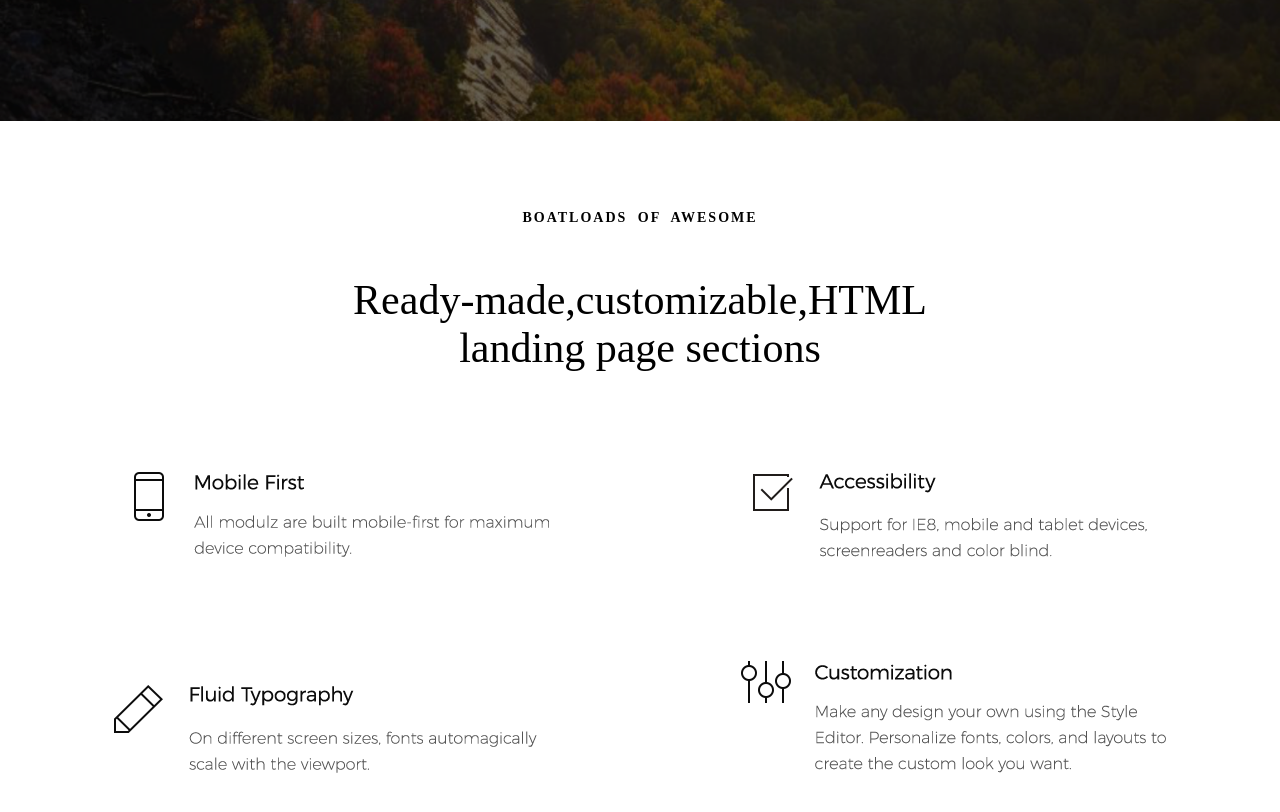
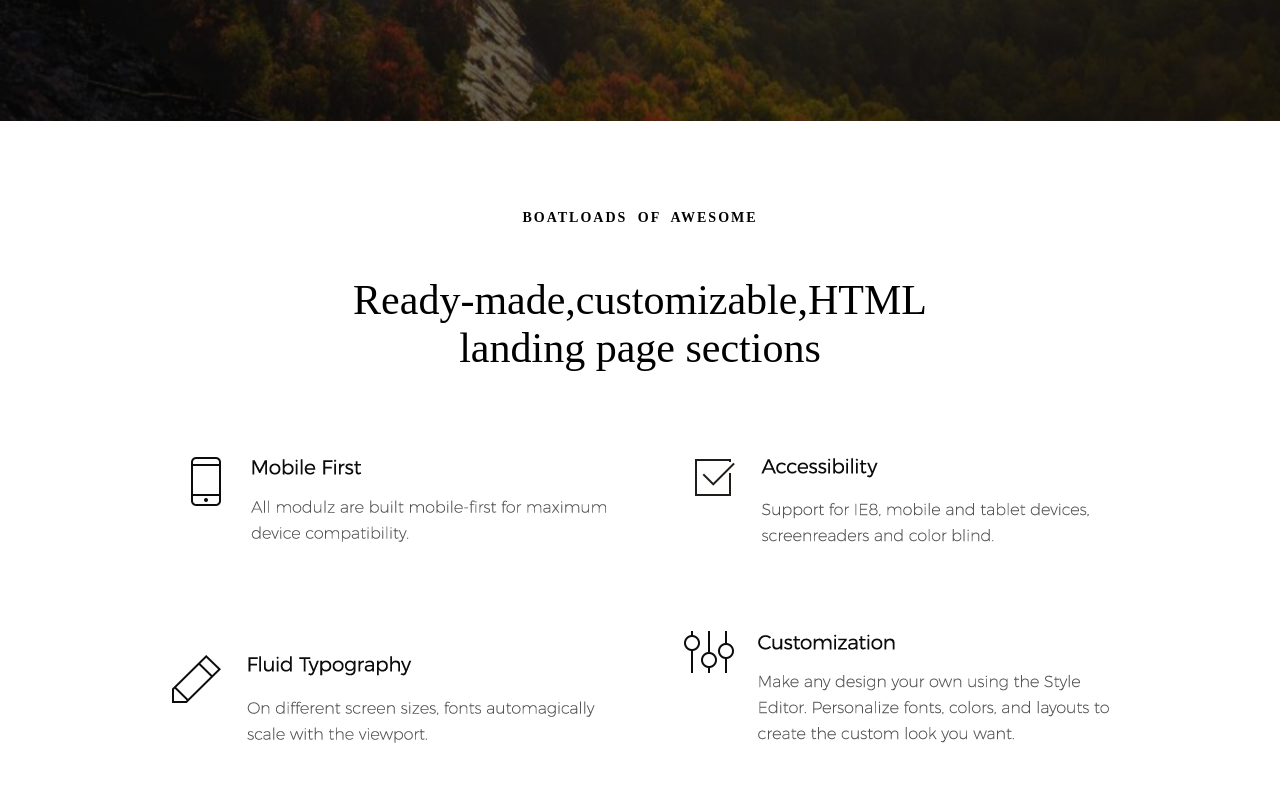
Before and after one commit to Nepent/ife2018-homework, a plain HTML site: page 漂亮的网站/index.html in a window 1280 px wide. Shown: the part 869-1681 px from the top of the page. Drawn offline with Linux system fonts and the light colour scheme.

Commit message:
第九到第十一天：一个漂亮的网站

```diff
--- a/漂亮的网站/index.html
+++ b/漂亮的网站/index.html
@@ -25,11 +25,11 @@
 <section id="info">
     <h3>BOATLOADS OF AWESOME</h3>
     <p>Ready-made,customizable,HTML<br> landing page sections</p>
-    <div>
-        <img src="images/iphone.png" />
-        <img src="images/check.png" />
-        <img src="images/pencill.png" />
-        <img src="images/setting.png" />
+    <div id="info-img">
+        <img class="info-img1" src="images/iphone.png" />
+        <img class="info-img2" src="images/check.png" />
+        <img class="info-img1" src="images/pencill.png" />
+        <img class="info-img2" src="images/setting.png" />
     </div>
 </section><!--info结束-->
 
--- a/漂亮的网站/style.css
+++ b/漂亮的网站/style.css
@@ -88,9 +88,18 @@ a{
 #info p{
     margin-top: 50px;
     font-size: 42px;
+    margin-bottom: 85px;
 }
-#info img {
-    margin: 100px 100px 0 100px;
+#info-img{
+    margin: 0 auto;
+    width: 1050px;
+    height: 300px;
+}
+.info-img1{
+    margin: 0 85px 85px 0;
+}
+.info-img2{
+    margin-bottom: 85px;
 }
 /*info结束*/
 
```
